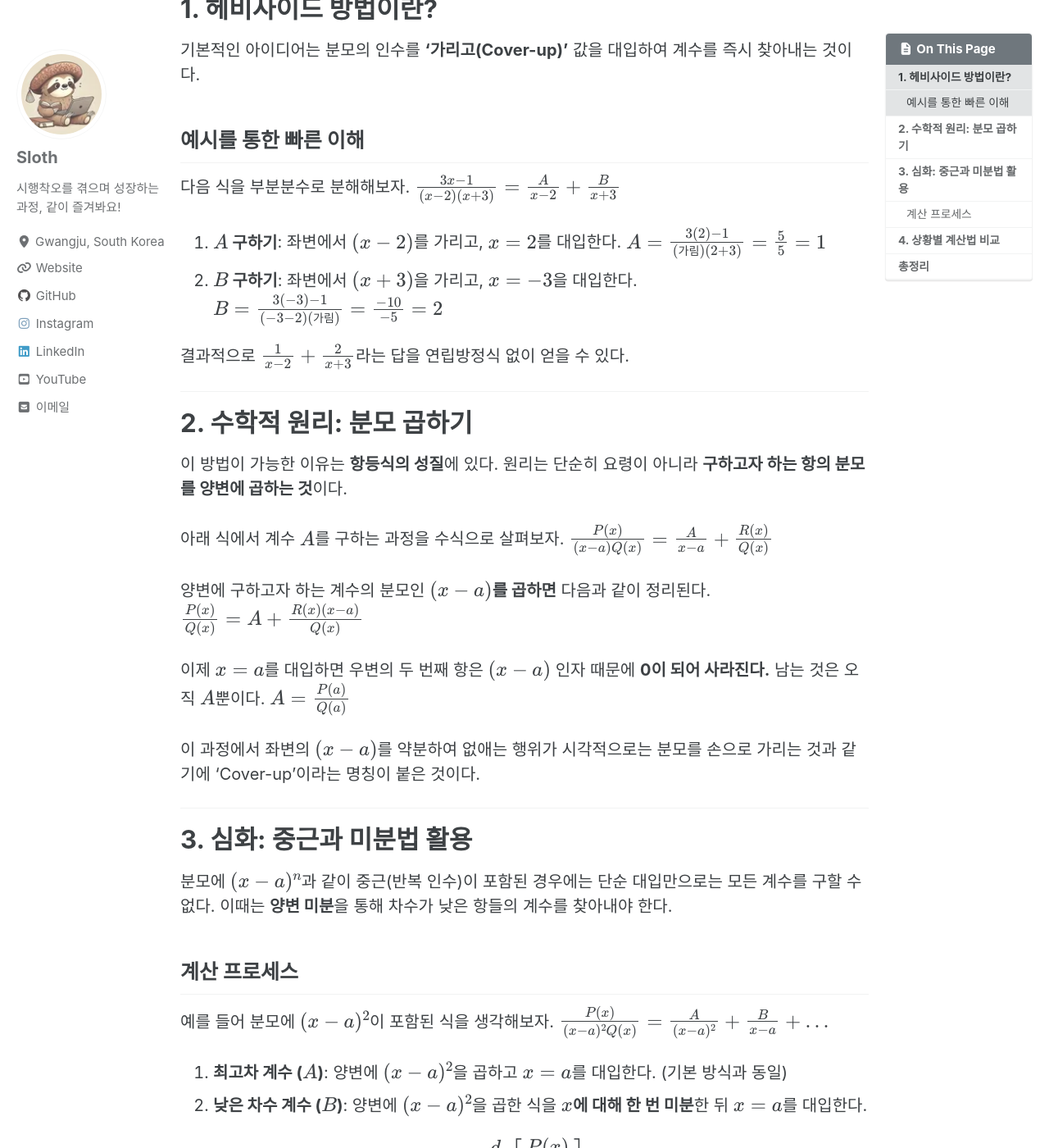
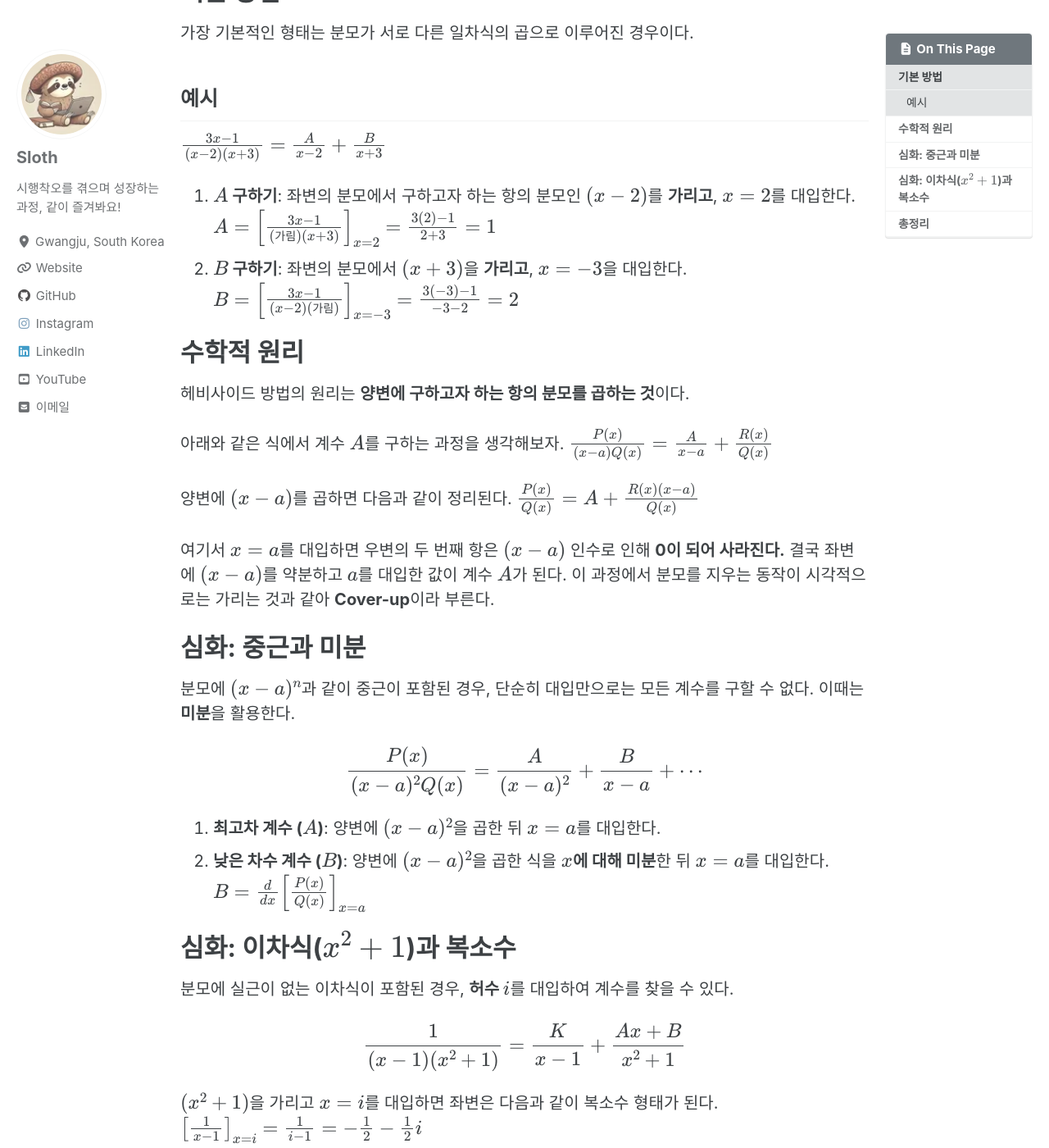
Before and after one commit to renaissance-sloth/renaissance-sloth.github.io, a Jekyll site: the page built from Simple Math/_posts/2026-04-05-Heaviside Partial Fraction.md, in a window 1280 px wide and 1400 px high, scrolled down 444 px. Shown: the whole window at 82% size. Built offline with Jekyll 4.4.1, drawn with Linux system fonts in a browser that asks for light colours; cached includes are drawn as plain includes; comment, search, counter and statistics services are not loaded; some of the changed text lies outside the part shown.

Commit message:
Docs: update Partial Fraction post

```diff
--- a/Simple Math/_posts/2026-04-05-Heaviside Partial Fraction.md
+++ b/Simple Math/_posts/2026-04-05-Heaviside Partial Fraction.md
@@ -1,7 +1,7 @@
 ---
 title: "헤비사이드 부분분수 분해"
-excerpt: 부분분수 분해 쉽게 해결하기
-tags: math
+excerpt: "부분분수 분해를 쉽게 해결하는 방법"
+tags: math calculus
 header:
   teaser:
 ---
@@ -10,71 +10,60 @@ header:
 
 이런 번거로움을 획기적으로 줄여주는 **헤비사이드 방법(Heaviside Cover-up Method)**의 기본 사용법과 그 이면에 숨겨진 수학적 원리, 그리고 중근이 있을 때의 심화 미분법까지 한 번에 정리해보자.
 
----
+# 기본 방법
+가장 기본적인 형태는 분모가 서로 다른 일차식의 곱으로 이루어진 경우이다.
 
-# 1. 헤비사이드 방법이란?
-기본적인 아이디어는 분모의 인수를 **'가리고(Cover-up)'** 값을 대입하여 계수를 즉시 찾아내는 것이다.
-
-## **예시를 통한 빠른 이해**
-다음 식을 부분분수로 분해해보자.
+## 예시
 $$\frac{3x - 1}{(x - 2)(x + 3)} = \frac{A}{x - 2} + \frac{B}{x + 3}$$
 
-1.  **$A$ 구하기**: 좌변에서 $(x-2)$를 가리고, $x=2$를 대입한다.
-    $$A = \frac{3(2) - 1}{( \text{가림} )(2 + 3)} = \frac{5}{5} = 1$$
-2.  **$B$ 구하기**: 좌변에서 $(x+3)$을 가리고, $x=-3$을 대입한다.
-    $$B = \frac{3(-3) - 1}{(-3 - 2)( \text{가림} )} = \frac{-10}{-5} = 2$$
-
-결과적으로 $\frac{1}{x-2} + \frac{2}{x+3}$라는 답을 연립방정식 없이 얻을 수 있다.
-
----
-
-# 2. 수학적 원리: 분모 곱하기
-이 방법이 가능한 이유는 **항등식의 성질**에 있다. 원리는 단순히 요령이 아니라 **구하고자 하는 항의 분모를 양변에 곱하는 것**이다.
-
-아래 식에서 계수 $A$를 구하는 과정을 수식으로 살펴보자.
-$$\frac{P(x)}{(x-a)Q(x)} = \frac{A}{x-a} + \frac{R(x)}{Q(x)}$$
-
-양변에 구하고자 하는 계수의 분모인 **$(x-a)$를 곱하면** 다음과 같이 정리된다.
-$$\frac{P(x)}{Q(x)} = A + \frac{R(x)(x-a)}{Q(x)}$$
-
-이제 $x=a$를 대입하면 우변의 두 번째 항은 $(x-a)$ 인자 때문에 **0이 되어 사라진다.** 남는 것은 오직 $A$뿐이다.
-$$A = \frac{P(a)}{Q(a)}$$
-
-이 과정에서 좌변의 $(x-a)$를 약분하여 없애는 행위가 시각적으로는 분모를 손으로 가리는 것과 같기에 'Cover-up'이라는 명칭이 붙은 것이다.
-
----
-
-# 3. 심화: 중근과 미분법 활용
-분모에 $(x-a)^n$과 같이 중근(반복 인수)이 포함된 경우에는 단순 대입만으로는 모든 계수를 구할 수 없다. 이때는 **양변 미분**을 통해 차수가 낮은 항들의 계수를 찾아내야 한다.
+1. **$A$ 구하기**: 좌변의 분모에서 구하고자 하는 항의 분모인 $(x-2)$를 **가리고**, $x=2$를 대입한다.
+   $$A = \left[ \frac{3x - 1}{( \text{가림} )(x + 3)} \right]_{x=2} = \frac{3(2) - 1}{2 + 3} = 1$$
+2. **$B$ 구하기**: 좌변의 분모에서 $(x+3)$을 **가리고**, $x=-3$을 대입한다.
+   $$B = \left[ \frac{3x - 1}{(x - 2)( \text{가림} )} \right]_{x=-3} = \frac{3(-3) - 1}{-3 - 2} = 2$$
 
 
 
-## **계산 프로세스**
-예를 들어 분모에 $(x-a)^2$이 포함된 식을 생각해보자.
-$$\frac{P(x)}{(x-a)^2 Q(x)} = \frac{A}{(x-a)^2} + \frac{B}{x-a} + \dots$$
+# 수학적 원리
+헤비사이드 방법의 원리는 **양변에 구하고자 하는 항의 분모를 곱하는 것**이다.
 
-1.  **최고차 계수 ($A$)**: 양변에 $(x-a)^2$을 곱하고 $x=a$를 대입한다. (기본 방식과 동일)
-2.  **낮은 차수 계수 ($B$)**: 양변에 $(x-a)^2$을 곱한 식을 **$x$에 대해 한 번 미분**한 뒤 $x=a$를 대입한다.
+아래와 같은 식에서 계수 $A$를 구하는 과정을 생각해보자.
+$$\frac{P(x)}{(x-a)Q(x)} = \frac{A}{x-a} + \frac{R(x)}{Q(x)}$$
 
-$$B = \frac{d}{dx} \left[ \frac{P(x)}{Q(x)} \right]_{x=a}$$
+양변에 $(x-a)$를 곱하면 다음과 같이 정리된다.
+$$\frac{P(x)}{Q(x)} = A + \frac{R(x)(x-a)}{Q(x)}$$
 
-만약 세제곱 항($(x-a)^3$)이 있다면, 그다음 계수는 두 번 미분하고 $2!$로 나누는 방식으로 확장된다. 즉, 반복되는 인수의 계수들은 미분을 거듭하며 추출해낼 수 있다.
+여기서 $x=a$를 대입하면 우변의 두 번째 항은 $(x-a)$ 인수로 인해 **0이 되어 사라진다.** 결국 좌변에 $(x-a)$를 약분하고 $a$를 대입한 값이 계수 $A$가 된다. 이 과정에서 분모를 지우는 동작이 시각적으로는 가리는 것과 같아 **Cover-up**이라 부른다.
 
----
+# 심화: 중근과 미분
+분모에 $(x-a)^n$과 같이 중근이 포함된 경우, 단순히 대입만으로는 모든 계수를 구할 수 없다. 이때는 **미분**을 활용한다.
 
-# 4. 상황별 계산법 비교
+$$\frac{P(x)}{(x-a)^2 Q(x)} = \frac{A}{(x-a)^2} + \frac{B}{x-a} + \cdots$$
 
-| 인수 형태 | 구하려는 계수 | 핵심 전략 |
-| :--- | :--- | :--- |
-| **서로 다른 일차식** | 모든 계수 | 해당 분모 가리고 대입 |
-| **중근 $(x-a)^n$** | 최고차 계수 ($a_n$) | 해당 분모 $(x-a)^n$ 가리고 대입 |
-| **중근 $(x-a)^n$** | 하위차 계수 ($a_{n-1} \dots$) | **양변 미분** 후 대입 |
+1. **최고차 계수 ($A$)**: 양변에 $(x-a)^2$을 곱한 뒤 $x=a$를 대입한다.
+2. **낮은 차수 계수 ($B$)**: 양변에 $(x-a)^2$을 곱한 식을 **$x$에 대해 미분**한 뒤 $x=a$를 대입한다.
+   $$B = \frac{d}{dx} \left[ \frac{P(x)}{Q(x)} \right]_{x=a}$$
 
----
+
+
+# 심화: 이차식($x^2+1$)과 복소수
+분모에 실근이 없는 이차식이 포함된 경우, **허수 $i$**를 대입하여 계수를 찾을 수 있다.
+
+$$\frac{1}{(x-1)(x^2+1)} = \frac{K}{x-1} + \frac{Ax+B}{x^2+1}$$
+
+$(x^2+1)$을 가리고 **$x=i$**를 대입하면 좌변은 다음과 같이 복소수 형태가 된다.
+$$\left[ \frac{1}{x-1} \right]_{x=i} = \frac{1}{i-1} = -\frac{1}{2} - \frac{1}{2}i$$
+
+복소수 상등에 의해 **실수부는 $B$**, **허수부 계수는 $A$**가 된다.
+* $A = -1/2$
+* $B = -1/2$
 
 # 총정리
-* **기본 원리**: 구하고자 하는 항의 분모를 양변에 곱해 미지수만 남기고 나머지를 소거하는 것이다.
-* **간편법**: 분모를 가리고 해당 인수를 0으로 만드는 값을 대입한다.
-* **심화**: 중근이 있을 때는 분모를 곱한 식을 **미분**하여 낮은 차수의 계수를 차례대로 구한다.
+상황에 따른 대입값과 전략을 요약하면 다음과 같다.
 
-처음에는 미분이 번거롭게 느껴질 수 있지만, 복잡한 항등식을 일일이 전개하는 것보다 훨씬 빠르고 정확하다. 공학 수학이나 미적분학 문제를 풀 때 이 메커니즘을 숙달해두길 바란다.
+| 분모의 형태 | 분자의 형태 | 핵심 전략 |
+| :--- | :--- | :--- |
+| **일차식 $(x-a)$** | $A$ | 분모 가리고 $x=a$ 대입 |
+| **중근 $(x-a)^n$** | $A, B, \dots$ | 최고차항 외에는 **양변 미분** 후 대입 |
+| **이차식 $(x^2+1)$** | $Ax+B$ | **허수 $i$ 대입** 후 실수부/허수부 비교 |
+
+헤비사이드 수법은 원리만 이해하면 계산 실수를 획기적으로 줄여주는 강력한 도구이다. 복잡한 항등식을 일일이 전개하기보다 상황에 맞는 적절한 전략을 선택하여 활용해보길 바란다.
```
